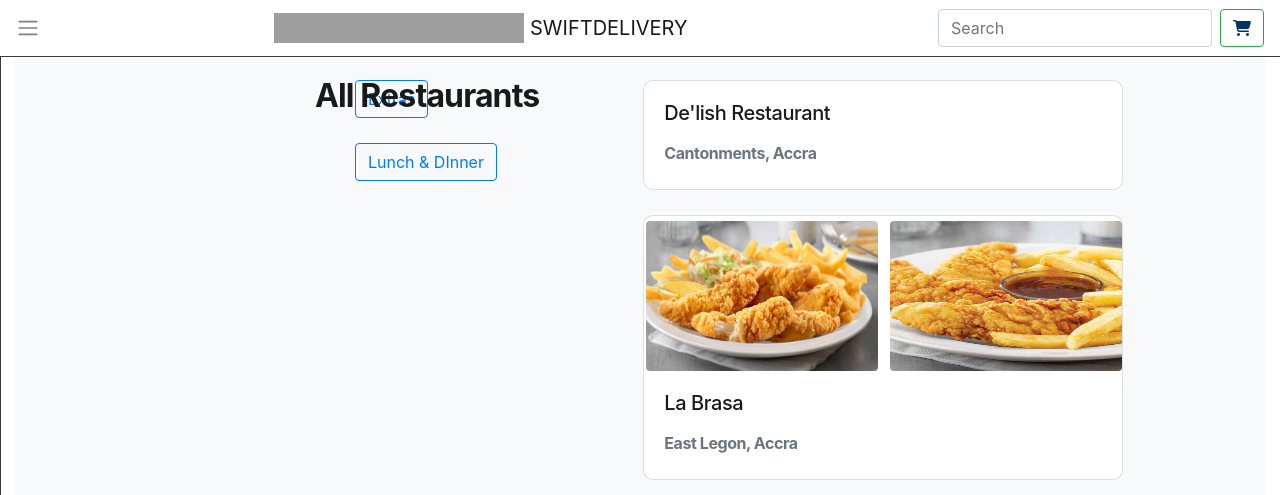
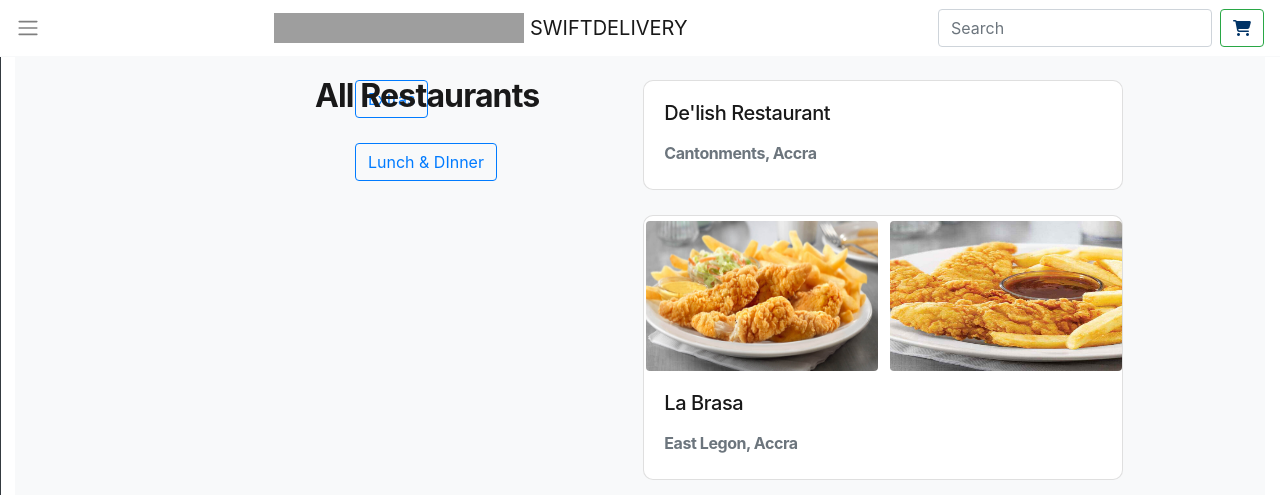
Before and after one commit to tete32153/swift-delivery, a Django app: page / in a window 1280 px wide. Shown: the top 495 px of the page. Run offline with Django 3.2, Linux system fonts and the light colour scheme; data comes from the database, SQL or seed files in the repository; parts of the project's set-up code (start-up, migrations or seed data) failed here and were passed over; some libraries are stand-ins or nearby versions; grey boxes are pictures that could not be loaded.

Commit message:
navbar fixed1

```diff
--- a/restaurant/templates/restaurant/base_template.html
+++ b/restaurant/templates/restaurant/base_template.html
@@ -4,7 +4,7 @@
 {%block body%}
 
 
-    <nav class="navbar fixed-top navbar-light border navbar-custom border-dark border-top-0 border-left-0 border-right-0" >
+    <nav class="navbar fixed-top navbar-light border navbar-custom border-light border-top-0 border-left-0 border-right-0" >
 
 
 
```
